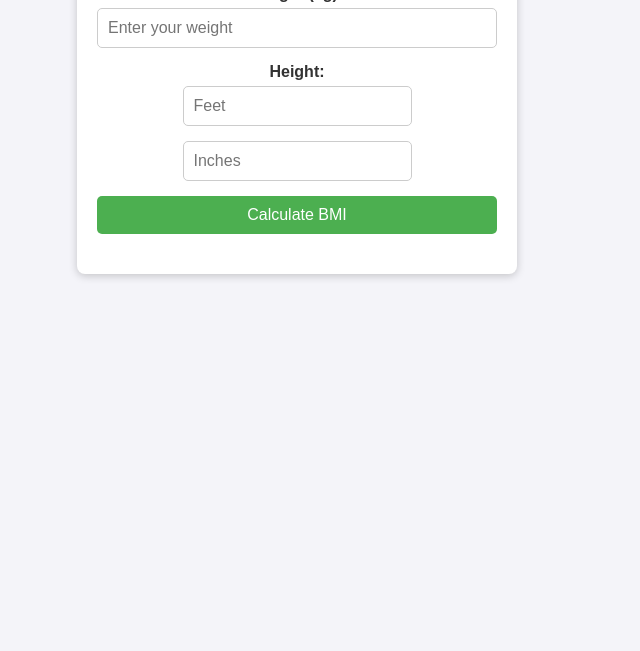
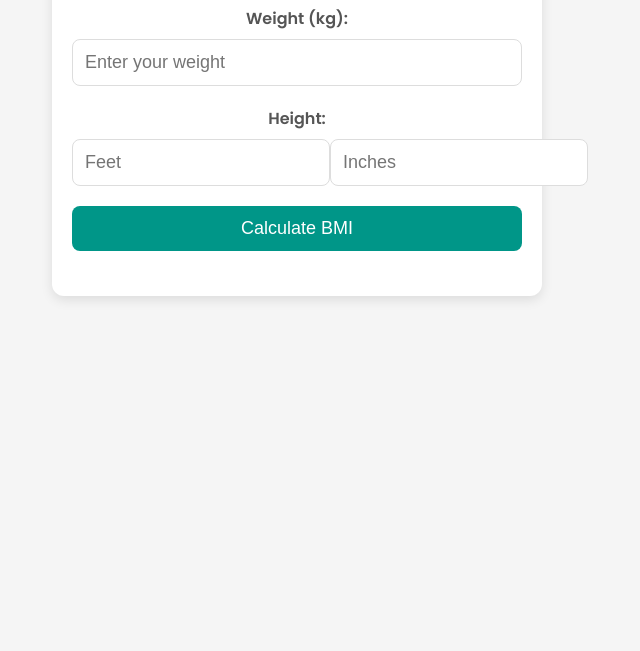
Before and after one commit to shreya-patell/bmi-calculator, a plain HTML site: page index.html in a window 1280 px wide. Shown: the part 149-800 px from the top of the page, without its empty margins (343-983 px from the left). Drawn offline with Linux system fonts and the light colour scheme.

Commit message:
Update styles.css

```diff
--- a/styles.css
+++ b/styles.css
@@ -1,25 +1,25 @@
 body {
-  font-family: Arial, sans-serif;
-  background-color: #f4f4f9;
+  font-family: 'Poppins', sans-serif;
+  background-color: #f5f5f5;
   color: #333;
   margin: 0;
   padding: 0;
 }
 
 .container {
-  max-width: 400px;
+  max-width: 450px;
   margin: 50px auto;
   padding: 20px;
-  background: white;
-  border-radius: 8px;
-  box-shadow: 0 2px 8px rgba(0, 0, 0, 0.2);
+  background: #fff;
+  border-radius: 12px;
+  box-shadow: 0 4px 12px rgba(0, 0, 0, 0.1);
   text-align: center;
 }
 
 h1 {
   margin-bottom: 20px;
-  font-size: 24px;
-  color: #444;
+  font-size: 30px;
+  color: #333;
 }
 
 form {
@@ -28,34 +28,43 @@ form {
 }
 
 label {
-  margin-bottom: 5px;
-  font-weight: bold;
+  margin-bottom: 8px;
+  font-weight: 600;
+  color: #555;
 }
 
 input {
-  padding: 10px;
-  margin-bottom: 15px;
-  border: 1px solid #ccc;
-  border-radius: 5px;
-  font-size: 16px;
+  padding: 12px;
+  margin-bottom: 20px;
+  border: 1px solid #ddd;
+  border-radius: 8px;
+  font-size: 18px;
+  color: #555;
+}
+
+.height-container {
+  display: flex;
+  justify-content: space-between;
 }
 
 button {
-  padding: 10px;
-  background-color: #4CAF50;
+  padding: 12px;
+  background-color: #009688;
   color: white;
   border: none;
-  border-radius: 5px;
-  font-size: 16px;
+  border-radius: 8px;
+  font-size: 18px;
   cursor: pointer;
+  transition: background-color 0.3s ease;
 }
 
 button:hover {
-  background-color: #45a049;
+  background-color: #00796b;
 }
 
 #result {
-  margin-top: 20px;
+  margin-top: 25px;
   font-size: 18px;
-  font-weight: bold;
+  font-weight: 600;
+  color: #333;
 }
```
